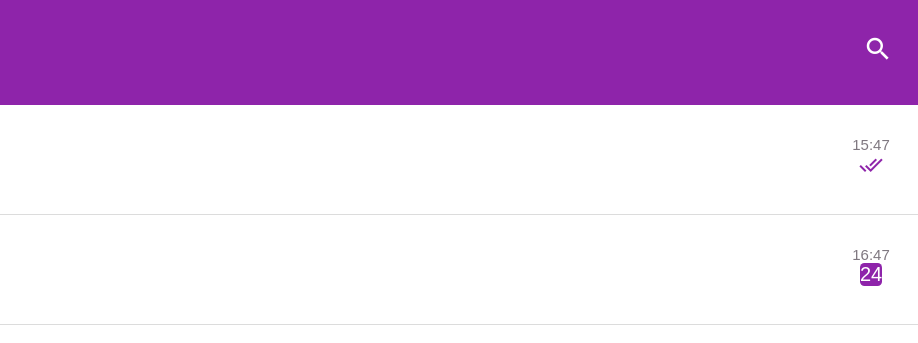
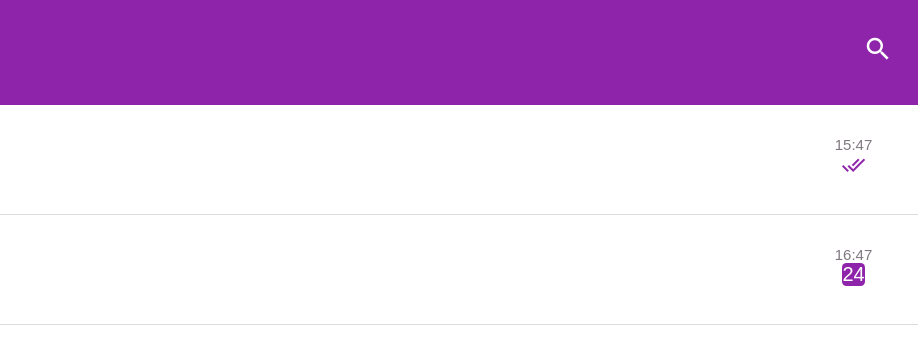
Before and after one commit to dj-b00b/2022-2-VK-EDU-FS-Frontend-V-Cheverkalov, a website: page simple-chat/src/chats/chats.html in a window 1280 px wide. Shown: the top 343 px of the page, 362-1280 px from the left. Drawn offline with Linux system fonts and the light colour scheme; a web font is replaced by a local one.

Commit message:
Update chats.css

```diff
--- a/simple-chat/src/chats/css/chats.css
+++ b/simple-chat/src/chats/css/chats.css
@@ -28,8 +28,7 @@
     display: flex;
     flex-direction: column;
     align-items: center;
-    padding-right: 45px;
-    margin: 0 -5px;
+    margin-right: 35px;
     width: 69px;
     height: 46.5px;
 }
```
